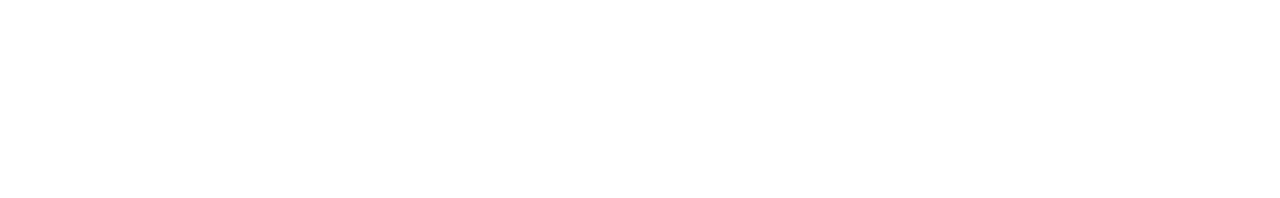
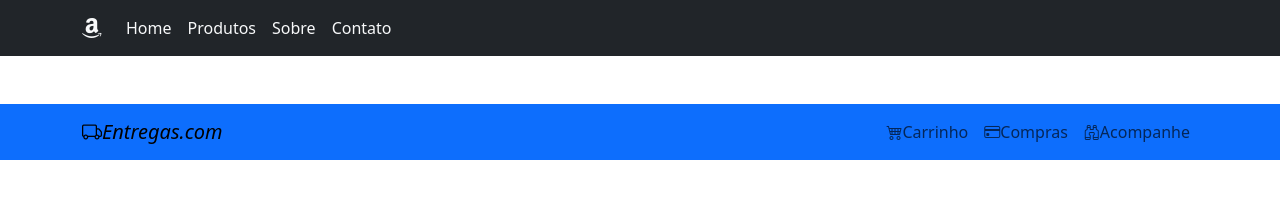
Before and after one commit to LaurenDourado/bootstrap_Intro_Lauren, a plain HTML site: page ex6_navbar/ex6.html in a window 1280 px wide. Drawn offline with nearby package versions, Linux system fonts and the light colour scheme.

Commit message:
navbar bootstrap

```diff
--- a/ex6_navbar/ex6.html
+++ b/ex6_navbar/ex6.html
@@ -12,9 +12,41 @@
     <link rel="stylesheet" href="https://cdn.jsdelivr.net/npm/bootstrap-icons@1.11.3/font/bootstrap-icons.css">
 </head>
 <body>
+    <!-- Primeira navbar -->
+    <nav class="navbar navbar-expand-lg navbar-light bg-dark">
+        <div class="container">
+            <a href="#" class="navbar-brand">
+                <i class="bi bi-amazon text-light"></i>
+            </a>
+            <button class="navbar-toggler bg-light" type="button" data-bs-toggle="collapse" data-bs-target="#navbarNav">
+                <span class="navbar-toggler-icon"></span>
+            </button>
+            <div class="collapse navbar-collapse" id="navbarNav">
+                <ul class="navbar-nav">
+                    <li class="nav-item"><a href="#" class="nav-link text-light">Home</a></li>
+                    <li class="nav-item"><a href="#" class="nav-link text-light">Produtos</a></li>
+                    <li class="nav-item"><a href="#" class="nav-link text-light">Sobre</a></li>
+                    <li class="nav-item"><a href="#" class="nav-link text-light">Contato</a></li>
+                </ul>
+            </div>
+        </div>
+    </nav>
+
+    <!-- segunda NavBar -->
+     <nav class="navbar navbar-expand-lg navbar-light bg-primary mt-5">
+        <div class="container">
+            <a href="#" class="navbar-brand">
+                <i class="bi bi-truck">Entregas.com</i>
+            </a>
+            <div class="navbar-nav">
+                <a href="#" class="nav-link"><i class="bi bi-cart4"></i>Carrinho</a>
+                <a href="#" class="nav-link"><i class="bi bi-credit-card"></i>Compras</a>
+                <a href="#" class="nav-link"><i class="bi bi-binoculars"></i>Acompanhe</a>
+            </div>
+        </div>
+     </nav>
 
 
-    <!-- 1ª Digitação (Aqui) -->
 
 
 
```
